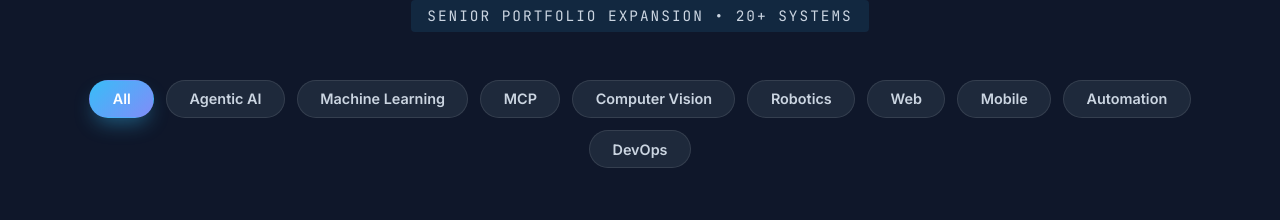
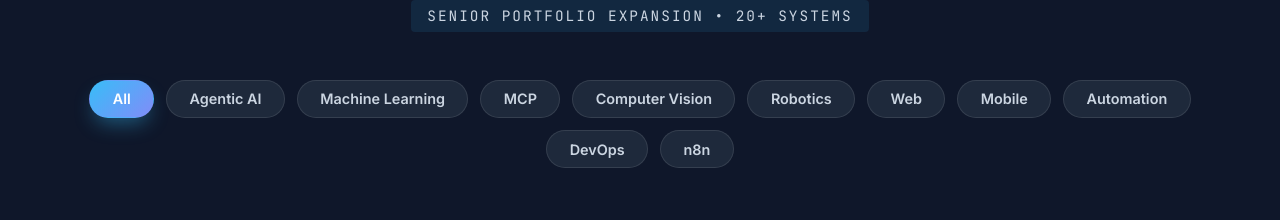
Before and after one commit to mustafabozkaya/mustafabozkaya.github.io, a React (Vite) app: page / in a window 1280 px wide. Shown: the part 898-1118 px from the top of the page. Built offline with nearby package versions, Linux system fonts and the light colour scheme.

Commit message:
Add n8n filter category

```diff
--- a/src/components/Projects.jsx
+++ b/src/components/Projects.jsx
@@ -212,7 +212,7 @@
   );
 };
 
-const categories = ['All', 'Agentic AI', 'Machine Learning', 'MCP', 'Computer Vision', 'Robotics', 'Web', 'Mobile', 'Automation', 'DevOps'];
+const categories = ['All', 'Agentic AI', 'Machine Learning', 'MCP', 'Computer Vision', 'Robotics', 'Web', 'Mobile', 'Automation', 'DevOps', 'n8n'];
 
 const Projects = () => {
   const [filter, setFilter] = useState('All');
--- a/src/data/projects.js
+++ b/src/data/projects.js
@@ -307,7 +307,7 @@
                 title: 'n8n Workflow Collection',
                 shortDescription: '6 production-ready n8n workflows with AI agents, tool calling, and structured outputs.',
                 longDescription: 'A curated collection of 6 production-grade n8n workflow templates covering logistics AI agents, CRM automation, GitHub code review, RAG pipelines, multi-agent orchestration, and social media content distribution. Each workflow features AI agent nodes with tool calling, structured output parsers, duplicate prevention, error handling, and production patterns. Built for the logistics and automation industry.',
-                categories: ['Agentic AI', 'Automation', 'DevOps'],
+                categories: ['Agentic AI', 'Automation', 'DevOps', 'n8n'],
                 tags: ['n8n', 'LangChain', 'OpenAI', 'Qdrant', 'Webhook', 'Docker'],
                 technologies: ['n8n', 'LangChain', 'OpenAI', 'Qdrant', 'Webhook', 'Docker'],
                 images: ['https://raw.githubusercontent.com/n8n-io/n8n/main/packages/n8n-public/images/n8n-logo.png'],
```
